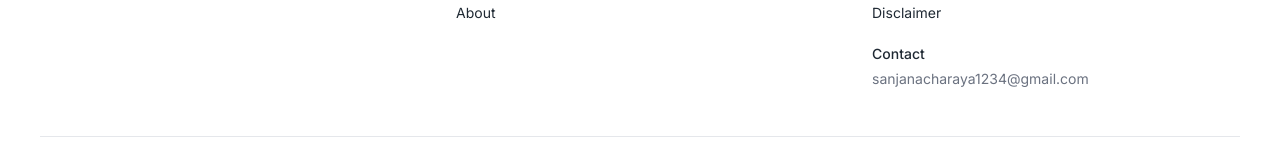
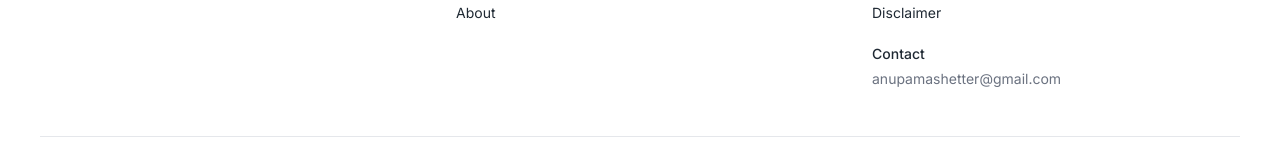
Before and after one commit to sanjanb/k-tech-nain, a Next.js app: page / in a window 1280 px wide. Shown: the part 3161-3321 px from the top of the page. Built offline with nearby package versions, Linux system fonts and the light colour scheme; no server answers.

Commit message:
Update footer email address to reflect new contact information

```diff
--- a/components/Footer.jsx
+++ b/components/Footer.jsx
@@ -232,7 +232,7 @@ export default function Footer() {
                   (e.target.style.color = "var(--color-text-secondary)")
                 }
               >
-                sanjanacharaya1234@gmail.com
+                anupamashetter@gmail.com
               </a>
             </div>
           </div>
```
